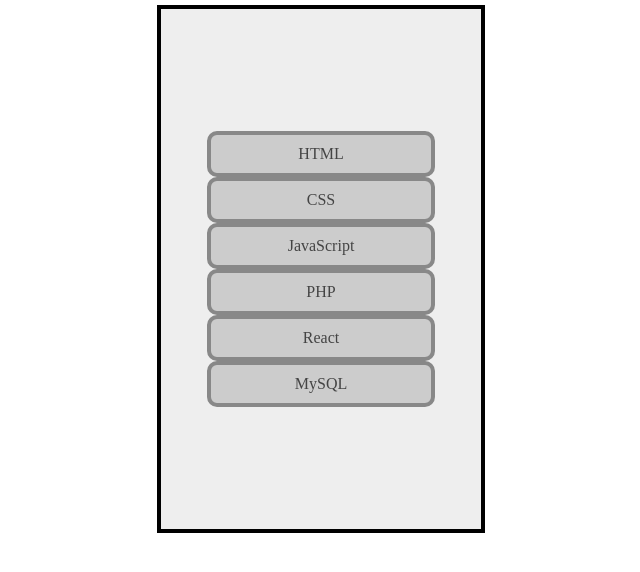
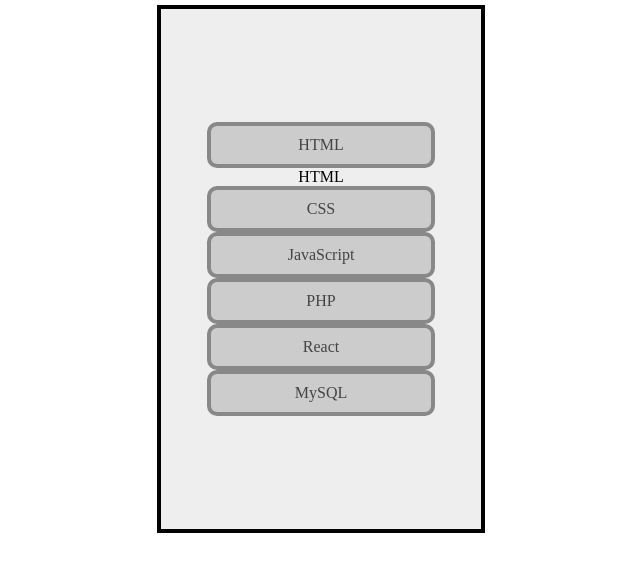
Before and after one commit to joaovitor2074/java-script, a plain HTML site: page aulas/aula22/aula.html in a window 1280 px wide. Shown: the whole page, without its empty margins (319-959 px from the left). Drawn offline with Linux system fonts and the light colour scheme.

Commit message:
estudando

```diff
--- a/aulas/aula22/aula.html
+++ b/aulas/aula22/aula.html
@@ -65,6 +65,11 @@
         <div id="caixa1" class="caixa">
 
             <div id="c1" class="curso c1">HTML</div>
+            <div id="c1_1">
+                <div id="c1_2">
+                    HTML
+                </div>
+            </div>
             <div id="c2" class="curso c1">CSS</div>
             <div id="c3" class="curso c1">JavaScript</div>
             <div id="c4" class="curso c1">PHP</div>
--- a/aulas/aula22/aula.js
+++ b/aulas/aula22/aula.js
@@ -1,12 +1,21 @@
 const caixa1 = document.querySelector("#caixa1")
 const btn_c = document.querySelectorAll(".curso")
+const c1_2 = document.querySelector("#c1_2")
 
 
-console.log(caixa1.hasChildNodes())
-console.log(btn_c[0].hasChildNodes())
-console.log(btn_c[0].childNodes)
+console.log(c1_2.parentNode.parentNode.children[4])
 
-console.log (caixa1.children.length >0 ? "possui filhos" : "nao possui filhos")
+
+
+
+// console.log(caixa1.hasChildNodes())
+// console.log(btn_c[0].hasChildNodes())
+// console.log(btn_c[0].childNodes)
+
+// console.log (btn_c[0].children.length >0 ? "possui filhos" : "nao possui filhos")
+
+
+// console.log(caixa1.children[1].innerHTML="jv")
 
 
 
```
